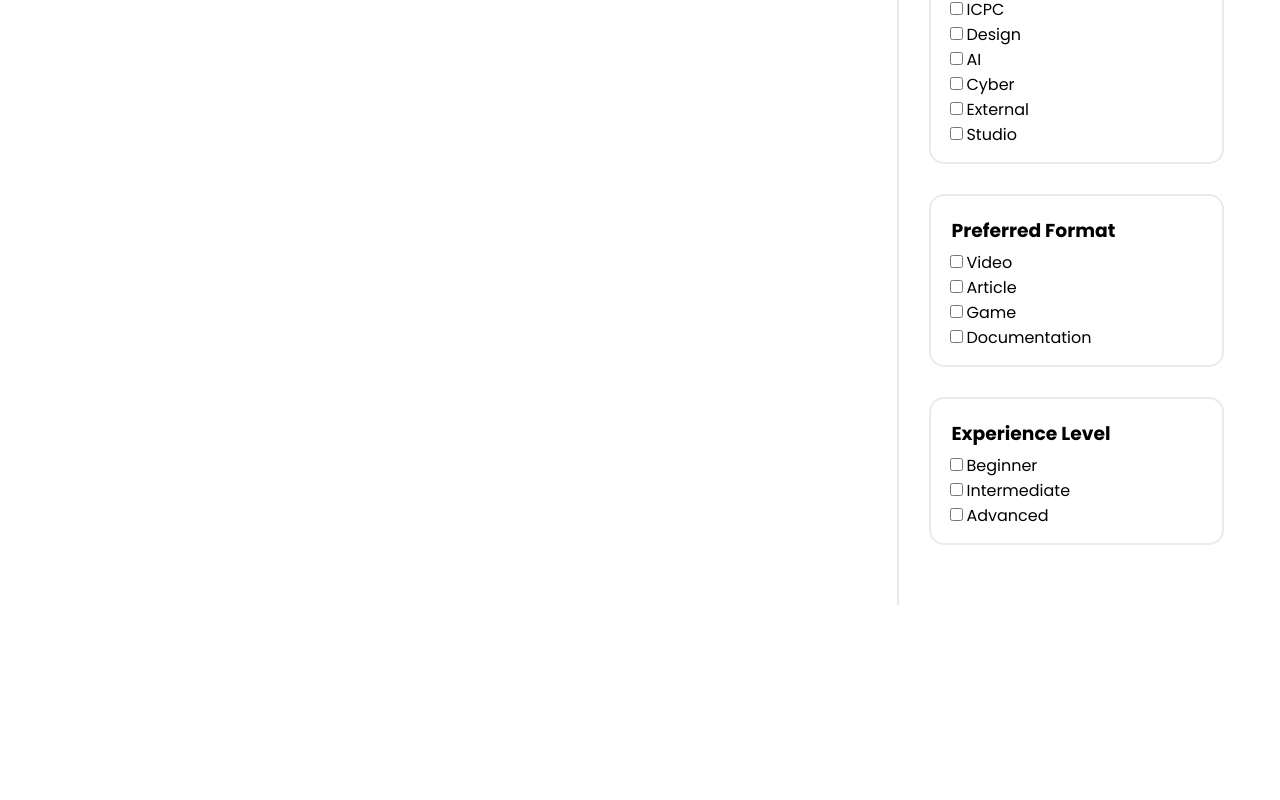
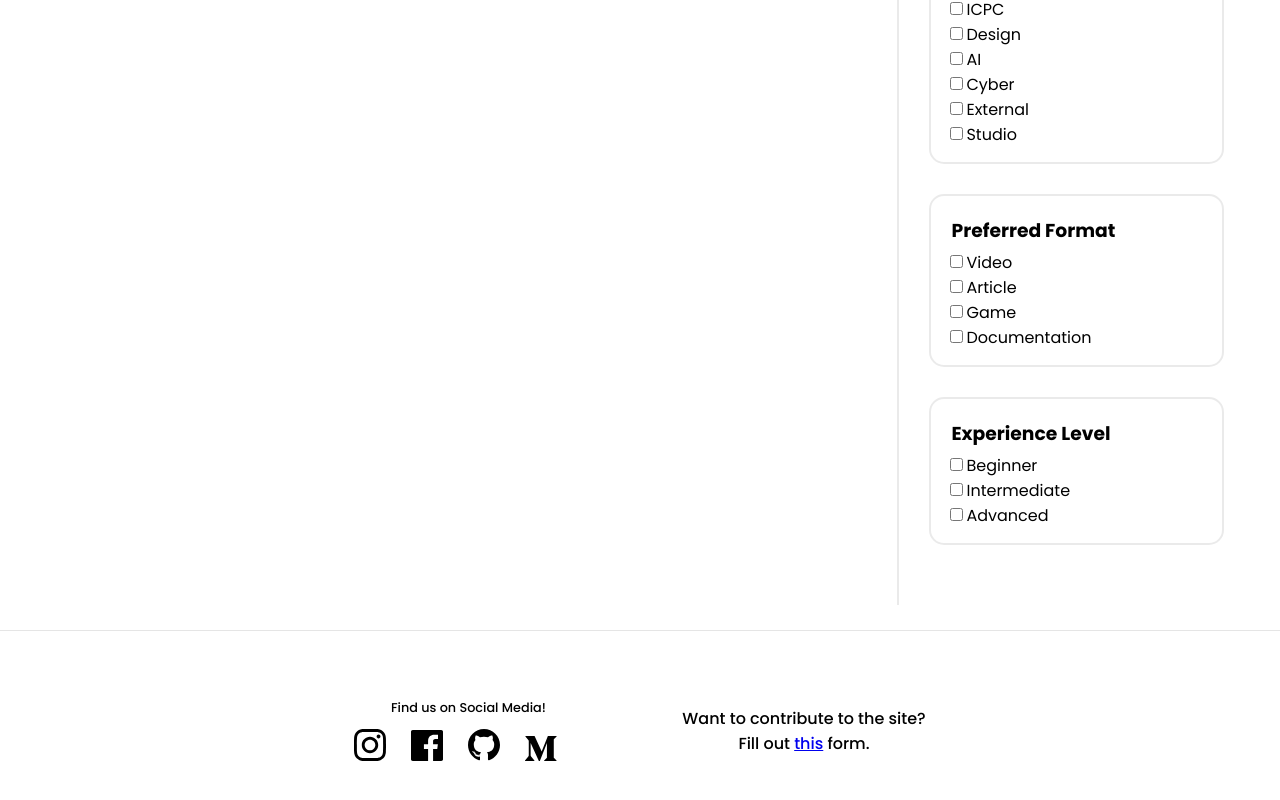
Before and after one commit to uclaacm/dev-pathways, a React (Create React App) app: page /results/1 in a window 1280 px wide. Shown: the part 672-1472 px from the top of the page. Before the commit the page ends 1302 px from the top, so only its background shows below. Built offline with nearby package versions, Linux system fonts and the light colour scheme.

Commit message:
Fixed css clash

```diff
--- a/src/components/Footer/Footer.css
+++ b/src/components/Footer/Footer.css
@@ -6,6 +6,7 @@ footer {
     font-weight: 500;
     height: 250px;
     border-top: 1px solid #E5E5E5;
+    text-align: center;
 }
 
 .social-media {
--- a/src/components/ResultsItem/ResultsItem.css
+++ b/src/components/ResultsItem/ResultsItem.css
@@ -46,6 +46,6 @@
     max-width: 1000px;
 }
 
-.result footer {
+.results-item-footer {
     font-size: 12px;
 }
--- a/src/components/ResultsItem/ResultsItem.js
+++ b/src/components/ResultsItem/ResultsItem.js
@@ -39,10 +39,10 @@ const Home = props => {
 
             <div className="description">{props.item.resource.description ?? "No description available."}</div>
 
-            <footer>
+            <div className="results-item-footer">
                 {props.item.resource.source}
                 {props.otherSources}
-            </footer>
+            </div>
             </div>
         </div>
     )
--- a/src/pages/Results/Results.js
+++ b/src/pages/Results/Results.js
@@ -1,6 +1,7 @@
 import React from 'react'
 import './Results.css'
 import NavBar from '../../components/NavBar/NavBar'
+import Footer from '../../components/Footer/Footer'
 import ResultsBody from '../../components/ResultsBody/ResultsBody'
 import SearchandSuggested from '../../components/SearchandSuggested/SearchandSuggested';
 import { useParams } from 'react-router-dom'
@@ -60,6 +61,7 @@ const Results = () => {
                     ))}
                 </div>
             </div>
+            <Footer/>
         </div>
     )
 }
```
